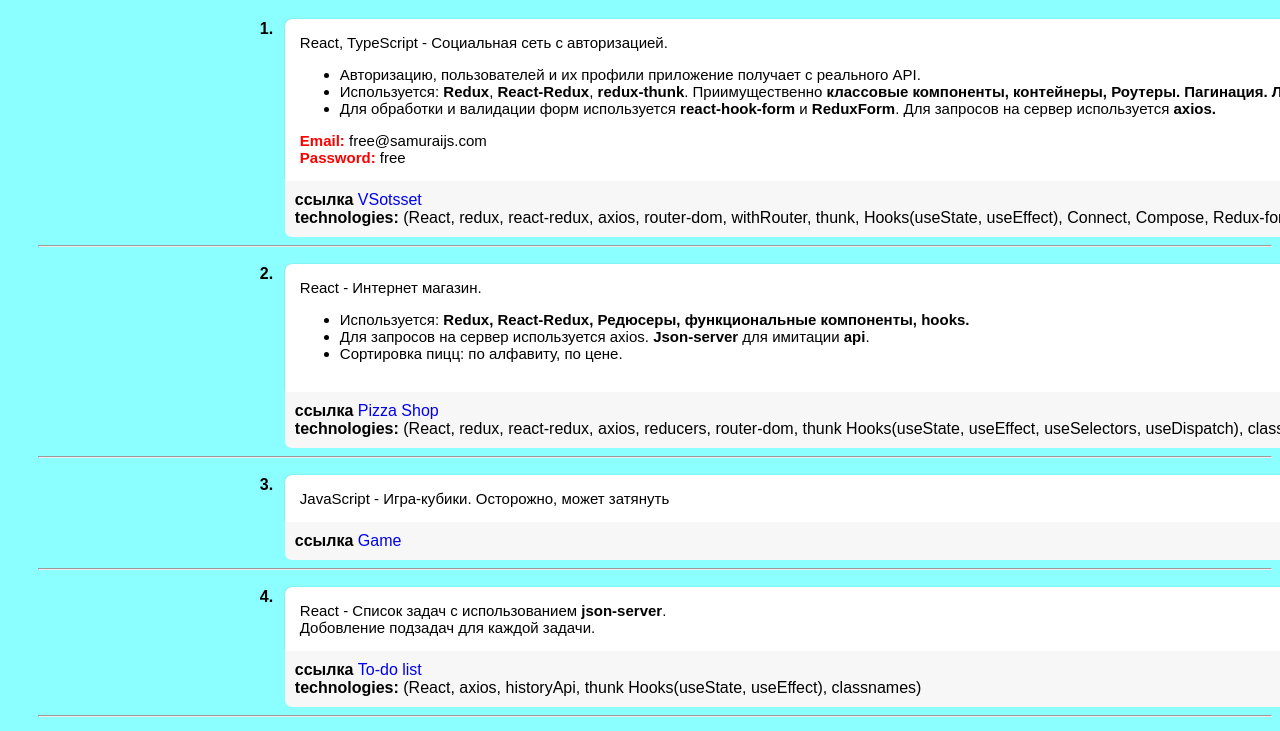
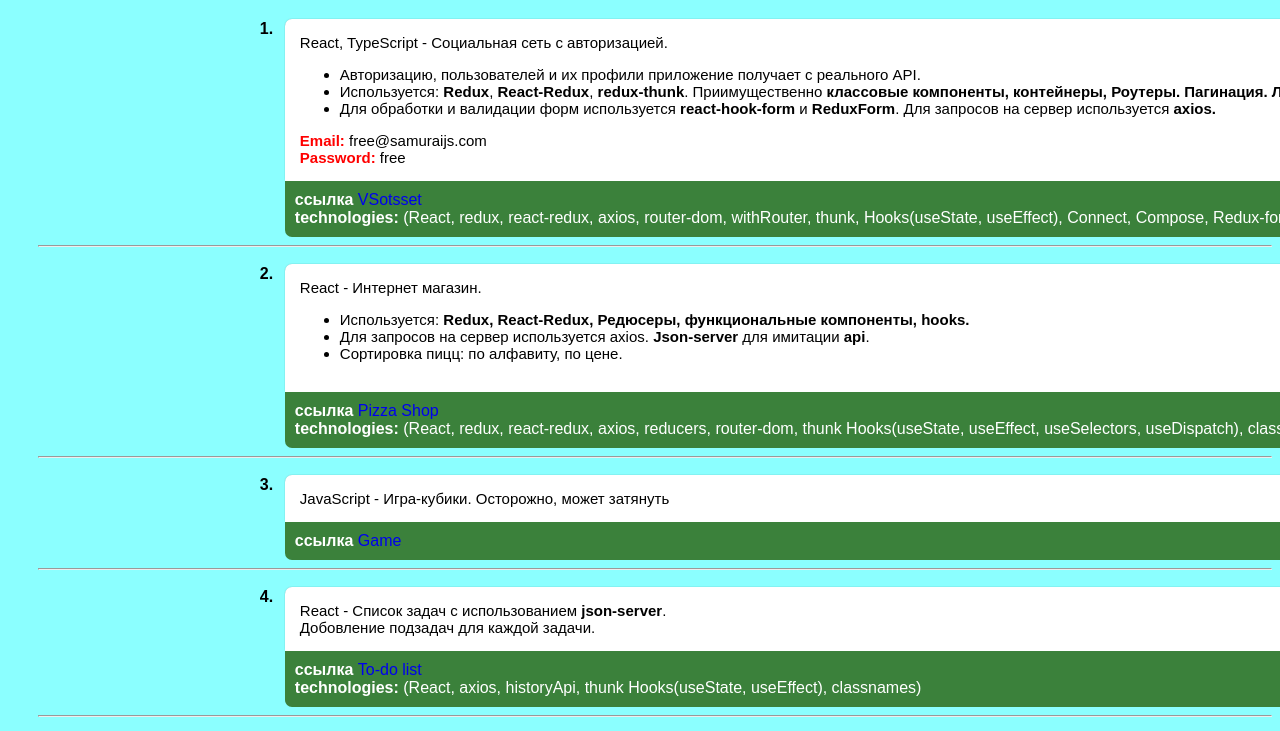
Before and after one commit to Suanchik/portf, a plain HTML site: page index.html in a window 1280 px wide. Shown: the part 61-792 px from the top of the page. Drawn offline with Linux system fonts and the light colour scheme.

Commit message:
Update index.css

```diff
--- a/css/index.css
+++ b/css/index.css
@@ -74,7 +74,8 @@ p {
 
   .technologies {
     margin-top: -10px;
-    background-color: rgb(247, 247, 247);
+    background-color: rgb(59, 129, 59);
+    color: white;
     width: 1210px;
     padding: 10px;
     border-radius: 0 0 7px 7px;
```
